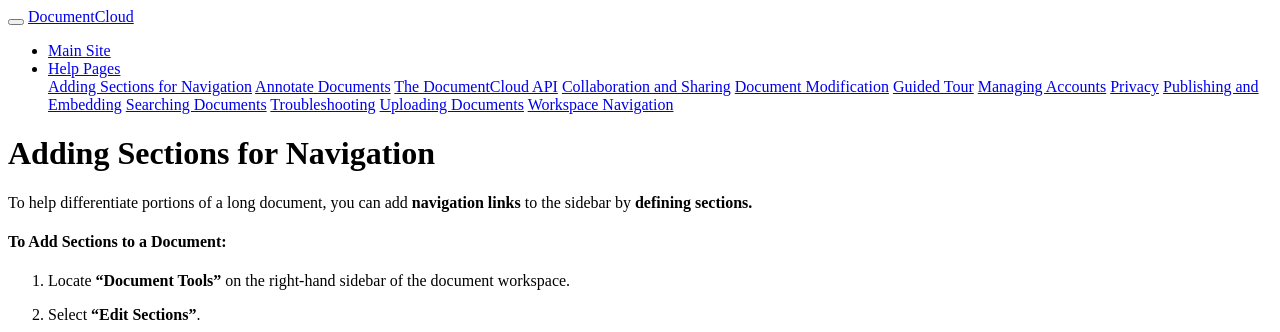
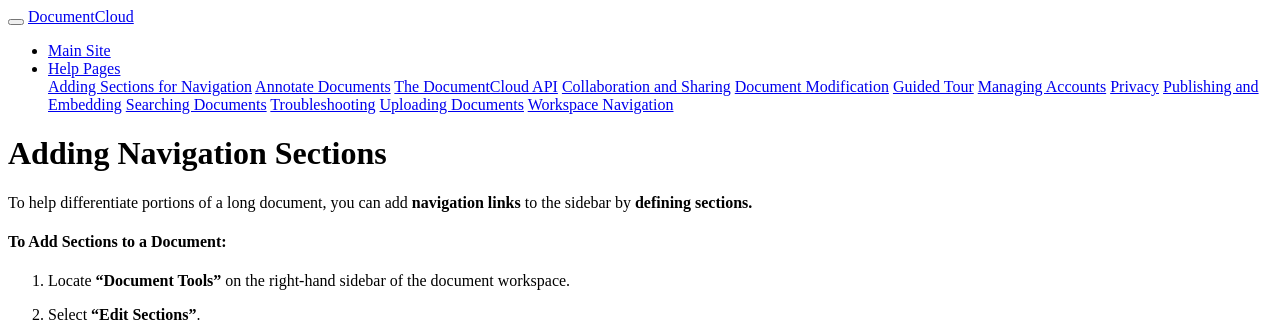
Before and after one commit to documentcloud/help_center, a Jekyll site: the page built from _help/adding_sections.md, in a window 1280 px wide. Shown: the top 332 px of the page. Built offline with Jekyll 4.4.1, drawn with Linux system fonts in a browser that asks for light colours; comment, search, counter and statistics services are not loaded.

Commit message:
Changed title of section

```diff
--- a/_help/adding_sections.md
+++ b/_help/adding_sections.md
@@ -3,7 +3,7 @@ layout: default
 title: Adding Sections for Navigation
 ---
 
-# Adding Sections for Navigation
+# Adding Navigation Sections
 To help differentiate portions of a long document, you can add **navigation links** to the sidebar by **defining sections.**
 
 #### To Add Sections to a Document:
```
